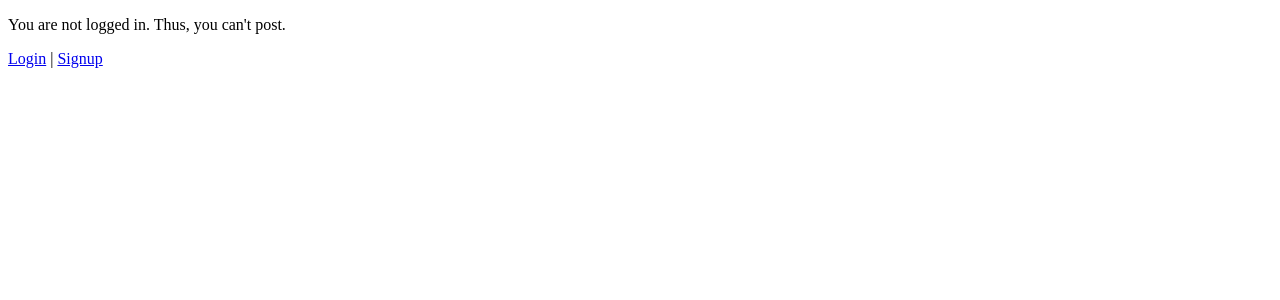
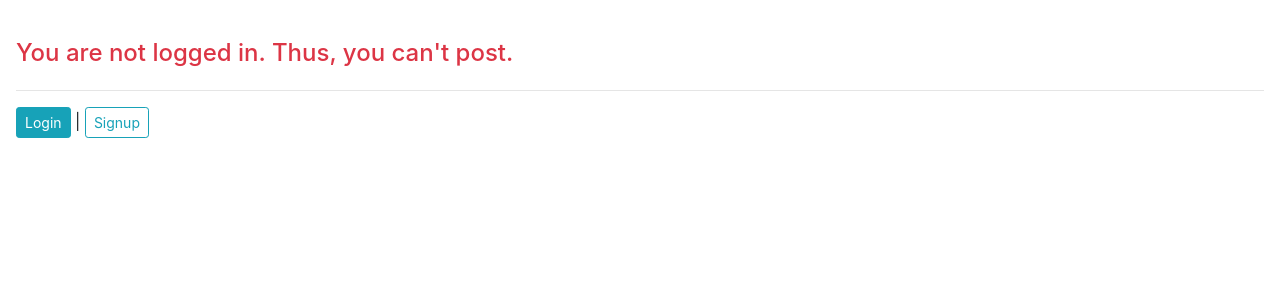
Before and after one commit to ReneganRonin/discussIIT, a Django app: template templates/new_post.html in a window 1280 px wide. Shown: the top 300 px of the page. Run offline with Django 3.2, Linux system fonts and the light colour scheme; the template is opened without the code that fills it, so the values that code supplies are empty; some libraries are stand-ins or nearby versions.

Commit message:
Committing new changes to branch alt

```diff
--- a/pages/forms.py
+++ b/pages/forms.py
@@ -7,5 +7,5 @@ class PostForm(ModelForm):
         model = Post
         fields = ('title', 'body',)
         widgets = {
-            'body': Textarea(attrs={'cols': 80, 'rows': 20})
+            'body': Textarea(attrs={'cols': 80, 'rows': 20, 'placeholder': "Type your post here..."})
         }
--- a/templates/base.html
+++ b/templates/base.html
@@ -1,10 +1,12 @@
 <!DOCTYPE html>
 <html lang="en">
 <head>
-    <meta charset="UTF-8">
-    <title>{% block title %}{% endblock %}</title>
+<meta charset="utf-8">
+<meta name="viewport" content="width=device-width, initial-scale=1, shrink-to-fit=no">
+<link rel="stylesheet" href="https://maxcdn.bootstrapcdn.com/bootstrap/4.0.0-beta/css/bootstrap.min.css" integrity="sha384-/Y6pD6FV/Vv2HJnA6t+vslU6fwYXjCFtcEpHbNJ0lyAFsXTsjBbfaDjzALeQsN6M" crossorigin="anonymous">
+<title>{% block title %}{% endblock %}</title>
 </head>
-<body class="align-content-center"">
+<body class="align-content-center">
 {% block content %}
 
 {% endblock %}
--- a/templates/new_post.html
+++ b/templates/new_post.html
@@ -1,17 +1,19 @@
 {% extends 'base.html' %}
+{% block title %}New Post — discussIIT{% endblock %}
+{% block content %}
+{% if user.is_authenticated %}
+    <div class="bg-dark text-light"><h1 class="ml-5 align-content-center pt-5">New Post</h1></div>
 
-{% block content %}
-    <div>
-    {% if user.is_authenticated %}
         <form method="post">
     {% csrf_token %}
-    {{ form.as_p }}
-    <input type="submit" name="Post" />
+    {% include 'includes/bs4_form.html' with form=form %}
+    <button type="submit" class="btn btn-outline-info btn-lg ml-5 mt-3 position-relative align-content-center">Post</button>
         </form>
 {% else %}
-  <p>You are not logged in. Thus, you can't post.</p>
-  <a href="{% url 'login' %}">Login</a> |
-  <a href="{% url 'signup' %}">Signup</a>
+        <div class="m-3 align-content-center">
+  <h4 class="text-danger pt-4 pb-2">You are not logged in. Thus, you can't post.</h4><hr>
+  <a class="btn btn-info btn-sm" href="{% url 'login' %}">Login</a> |
+  <a class="btn btn-outline-info btn-sm" href="{% url 'signup' %}">Signup</a>
 {% endif %}
     </div>
 {% endblock %}
--- a/templates/registration/login.html
+++ b/templates/registration/login.html
@@ -1,10 +1,10 @@
 {% extends 'base.html' %}
 {% block title %}Login — discussIIT{% endblock %}
 {% block content %}
-<div class="m-5 align-content-center"><h1>Login</h1></div>
+<div class="m-5 align-content-center"><h1>Log In</h1></div>
 <form method="post">
   {% csrf_token %}
   {% include 'includes/bs4_form.html' with form=form %}
-  <button type="submit" class="btn btn-outline-primary m-5 align-content-center">Login</button>
+  <button type="submit" class="btn btn-outline-primary m-5 align-content-center btn-lg">Log In</button>
 </form>
 {% endblock %}
```
Also changed, not shown: templates/home.html (+11 -4 lines), templates/includes/bs4_form.html (+3 -7 lines), templates/signup.html (+4 -3 lines).
